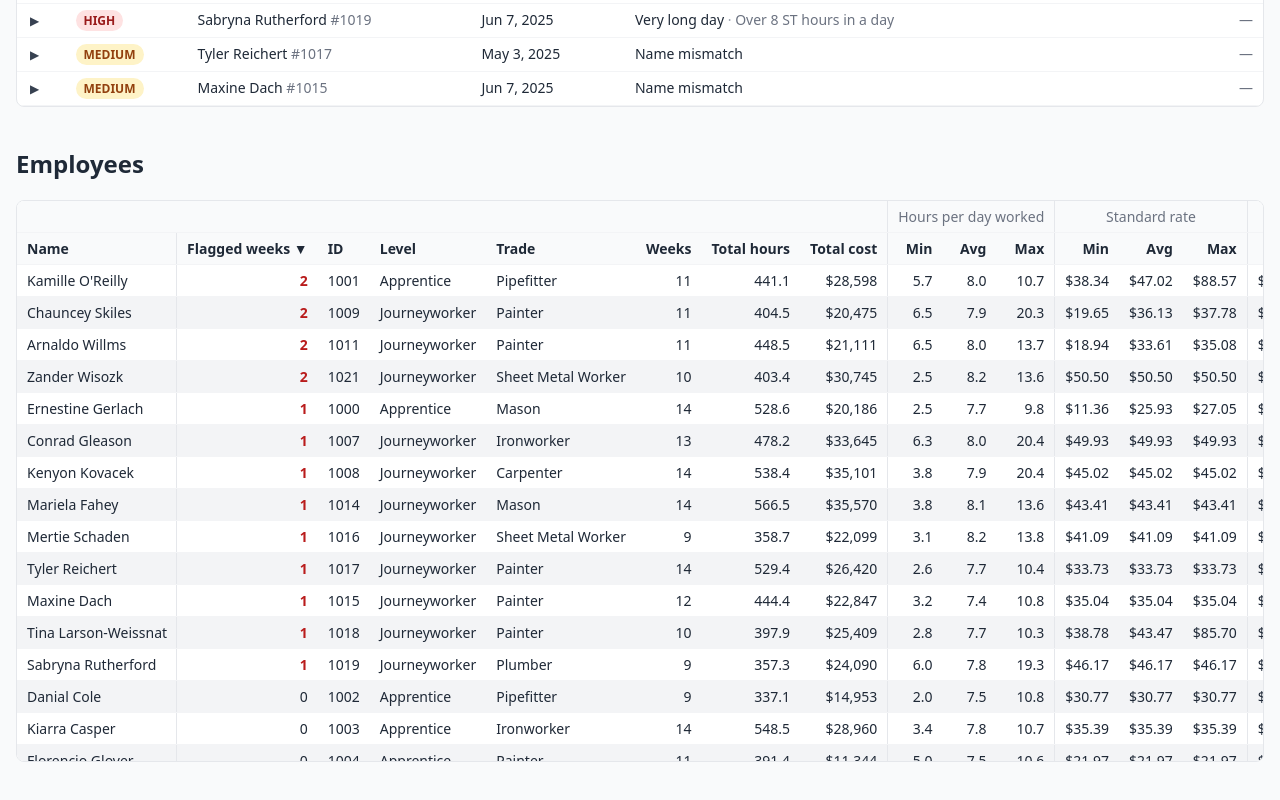
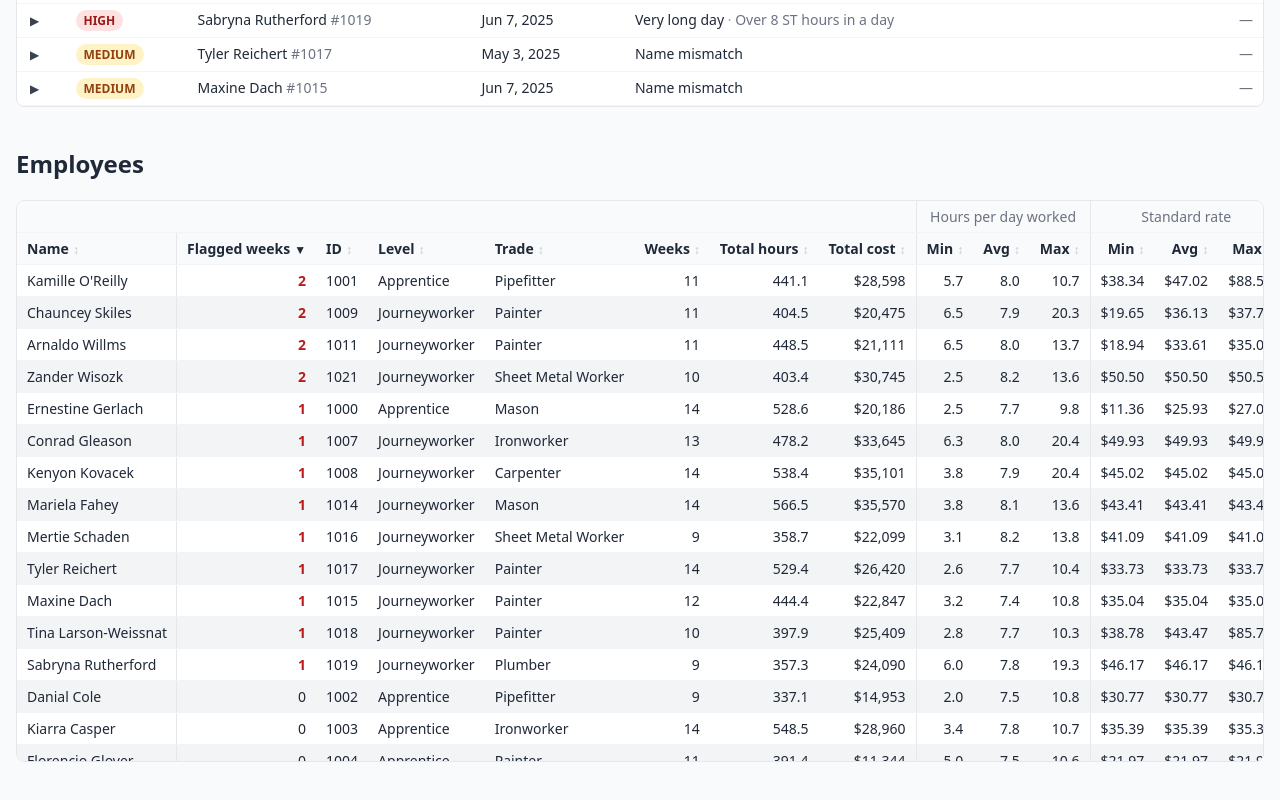
Before and after one commit to mariams98/Payroll-Dashboard, a React (Vite) app: page / in a window 1280 px wide. Shown: the part 1310-2110 px from the top of the page. Built offline with nearby package versions, Linux system fonts and the light colour scheme.

Commit message:
Short sort indicators on each column

```diff
--- a/src/components/EmployeeTable.tsx
+++ b/src/components/EmployeeTable.tsx
@@ -99,7 +99,17 @@ function EmployeeTable({ employees }: { employees: EmployeeStats[] }) {
               >
                 <button type="button" onClick={() => handleSort(column.key)}>
                   {column.label}
-                  {column.key === sortKey ? (ascending ? ' ▲' : ' ▼') : ''}
+                  {/* Every header shows it can be sorted: a faint ↕, or a dark ▲/▼ on the active column.
+                      aria-hidden because aria-sort already tells screen readers the sort state. */}
+                  {column.key === sortKey ? (
+                    <span className="sort-icon active" aria-hidden="true">
+                      {ascending ? '▲' : '▼'}
+                    </span>
+                  ) : (
+                    <span className="sort-icon" aria-hidden="true">
+                      ↕
+                    </span>
+                  )}
                 </button>
               </th>
             ))}
--- a/src/index.css
+++ b/src/index.css
@@ -474,3 +474,18 @@ td.issues {
 .day-table td {
   padding: 4px 10px;
 }
+
+/* Sort indicators in the employee table header: faint on every column, dark on the active one */
+.sort-icon {
+  margin-left: 4px;
+  font-size: 0.75rem;
+  color: #c4c9d1;
+}
+
+.sort-icon.active {
+  color: #1f2937;
+}
+
+th button:hover .sort-icon {
+  color: #6b7280;
+}
```
